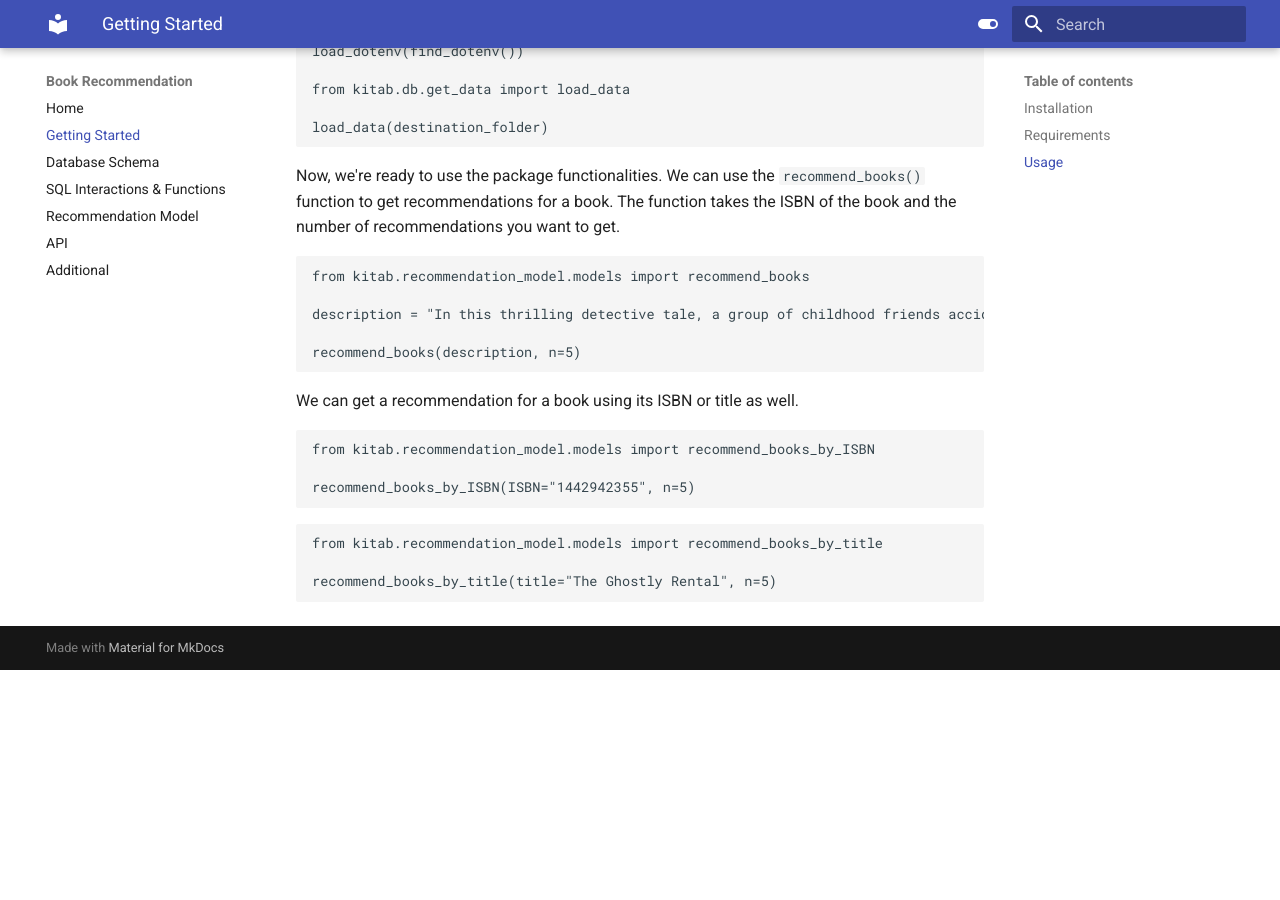
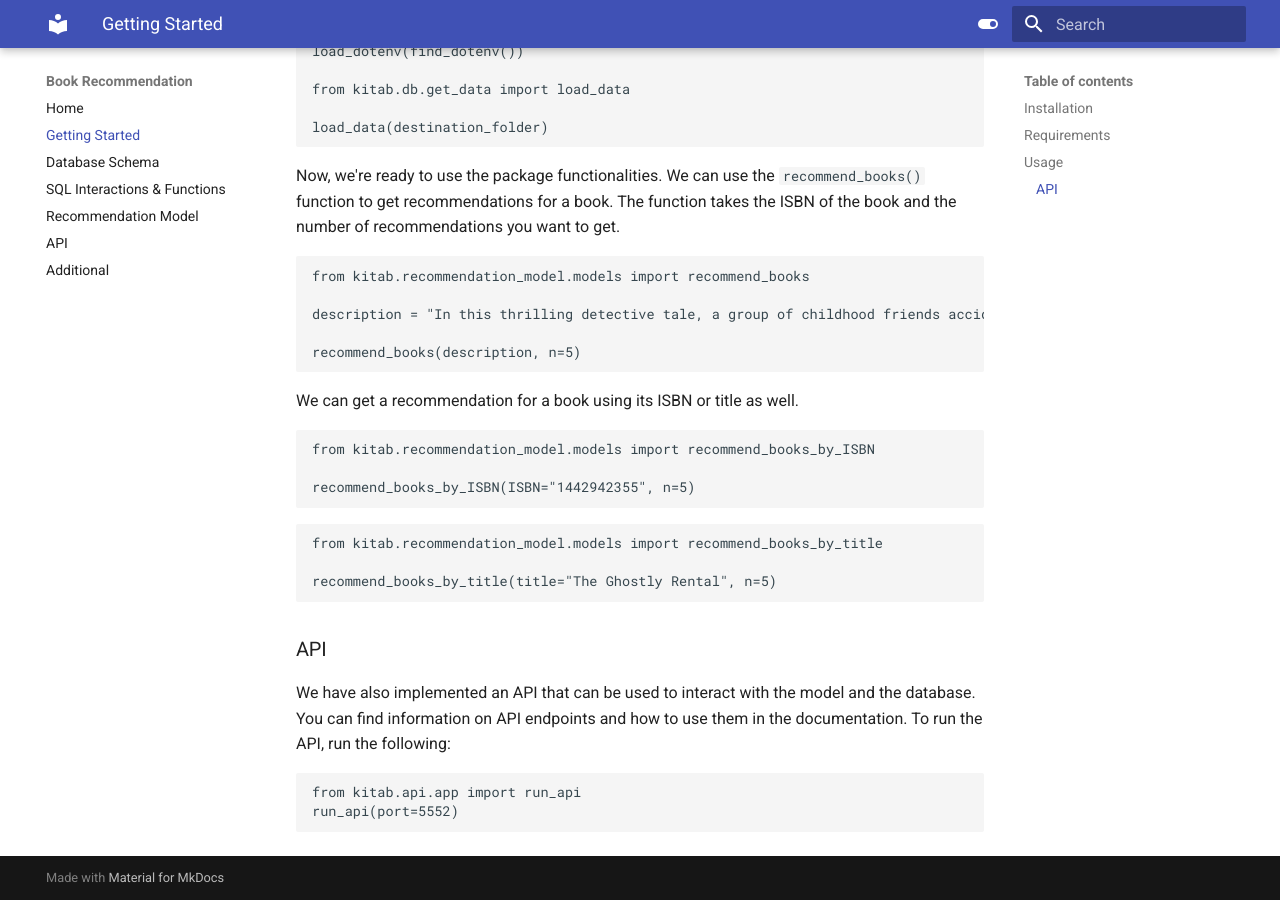
Before and after one commit to alexshah1/ds223-book-recommendation, an MkDocs documentation site: the page built from docs/getting_started.md, in a window 1280 px wide and 900 px high, scrolled down 1630 px. Built offline with MkDocs 1.6.1 and Material for MkDocs 9.7.7, drawn with Linux system fonts in a browser that asks for light colours; before the commit the page ends 2300 px from its top, so only the background shows below that.

````diff
--- a/docs/getting_started.md
+++ b/docs/getting_started.md
@@ -104,3 +104,11 @@ from kitab.recommendation_model.models import recommend_books_by_title
 
 recommend_books_by_title(title="The Ghostly Rental", n=5)
 ```
+
+### API
+We have also implemented an API that can be used to interact with the model and the database. You can find information on API endpoints and how to use them in the documentation. To run the API, run the following:
+
+```{python}
+from kitab.api.app import run_api
+run_api(port=5552)
+```
--- a/setup.py
+++ b/setup.py
@@ -16,7 +16,7 @@ setup(
     description="A package for book recommendation.",
     name="kitab",
     packages=find_packages(include=["kitab", "kitab.*"]),
-    version="0.0.25",
+    version="0.0.26",
     classifiers=[
         'Programming Language :: Python :: 3',
         'License :: OSI Approved :: MIT License',
````
Also changed, not shown: README.md (+9 -1 lines), run.py (+2 -5 lines), 1 other file.
